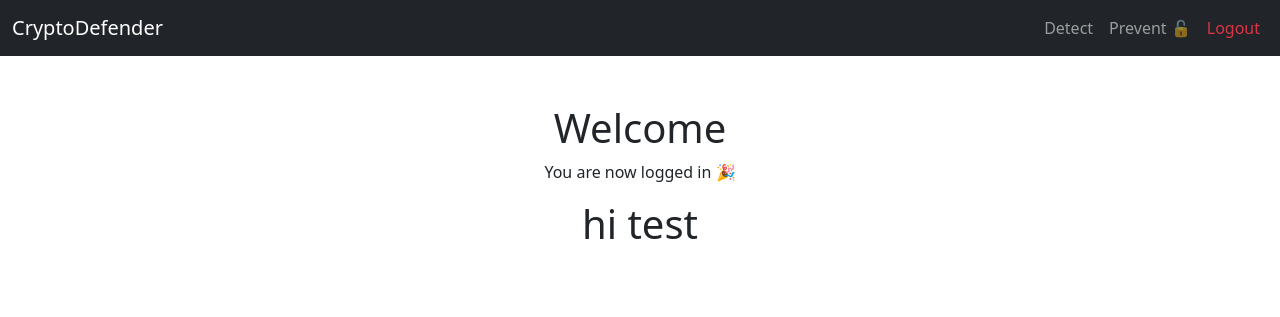
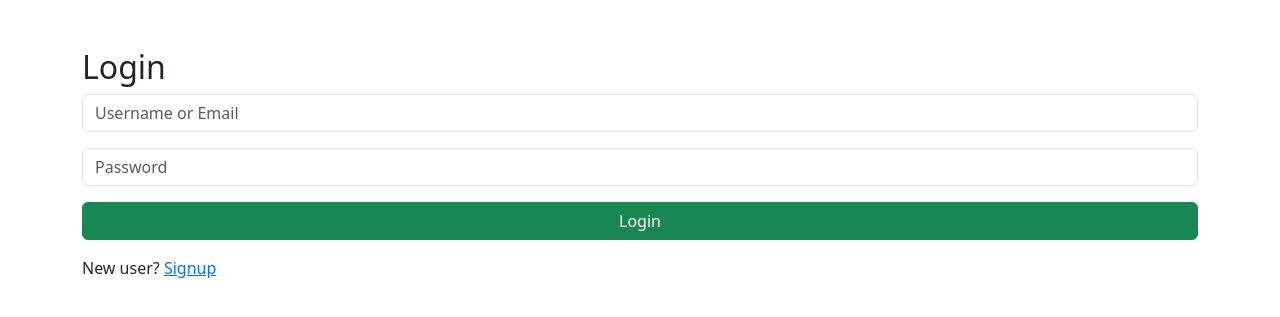
Before and after one commit to paragGonji/CryptoDefender, a Django app: page /login/ in a window 1280 px wide. Shown: the top 317 px of the page. Run offline with Django 5.2, Linux system fonts and the light colour scheme.

Commit message:
Login and Loutout Bug fixes

````diff
--- a/cryptodefender/core/views.py
+++ b/cryptodefender/core/views.py
@@ -115,19 +115,47 @@ def login_view(request):
         username = request.POST['username']
         password = request.POST['password']
 
-        user = authenticate(username=username, password=password)
+        user = authenticate(request, username=username, password=password)
 
-        if user:
+        if user is not None:
             login(request, user)
-            return redirect('home')
+            return redirect('home_loggedin')   # ✅ go to logged-in dashboard
+        else:
+            return render(request, 'core/login.html', {
+                'error': 'Invalid username or password'
+            })
 
-    return render(request, 'core/home_loggedin.html')
+    return render(request, 'core/login.html')   # ✅ ALWAYS show login page
 
 
+
+# 🔍 Mining Detection Function
+def detect_mining():
+    cpu = psutil.cpu_percent(interval=1)
+    ram = psutil.virtual_memory().percent
+    disk = psutil.disk_usage('/').percent
+
+    if cpu > 70 and ram > 80:
+        status = "⚠️ Crypto Mining Detected!"
+    else:
+        status = "✅ System Safe"
+
+    return status, cpu, ram, disk
+
+
+# 🏠 Home (Logged In)
 @login_required
 def home_loggedin(request):
-    return render(request, 'core/home_loggedin.html')
+    status, cpu, ram, disk = detect_mining()
+
+    return render(request, 'core/home_loggedin.html', {
+        'status': status,
+        'cpu': cpu,
+        'ram': ram,
+        'disk': disk
+    })
 
 def logout_view(request):
     logout(request)
-    return redirect('home')
+    request.session.flush()
+    return redirect('home')   # ✅ go to login page (better UX)
--- a/cryptodefender/cryptodefender/settings.py
+++ b/cryptodefender/cryptodefender/settings.py
@@ -147,6 +147,6 @@ EMAIL_PORT = 587
 EMAIL_USE_TLS = True
 
 
-
+LOGIN_URL = 'login'
 
 STATIC_URL = '/static/'
--- a/cryptodefender/templates/core/home_loggedin.html
+++ b/cryptodefender/templates/core/home_loggedin.html
@@ -19,9 +19,9 @@
                     <a class="nav-link" href="/detect/">Detect</a>
                 </li>
 
-                <!-- Prevent (UNLOCKED ✅) -->
+                <!-- Prevent (locked) -->
                 <li class="nav-item">
-                    <a class="nav-link" href="#">Prevent 🔓</a>
+                    <a class="nav-link disabled" href="#">Prevent 🔒</a>
                 </li>
 
                 <!-- Logout -->
@@ -39,7 +39,24 @@
     <h1>Welcome {{ request.user.username }}</h1>
     <p>You are now logged in 🎉</p>
 
-    <h1>hi test</h1>
+    <hr>
+
+    <h3>🔍 System Monitoring (Task Manager Data)</h3>
+
+    <div class="card p-4 mt-4 shadow">
+        <h5>CPU Usage: {{ cpu }}%</h5>
+        <h5>RAM Usage: {{ ram }}%</h5>
+        <h5>Disk Usage: {{ disk }}%</h5>
+
+        <hr>
+
+        {% if "Detected" in status %}
+            <h2 class="text-danger">{{ status }}</h2>
+        {% else %}
+            <h2 class="text-success">{{ status }}</h2>
+        {% endif %}
+    </div>
+
 </div>
 
 </body>
--- a/cryptodefender/templates/core/login.html
+++ b/cryptodefender/templates/core/login.html
@@ -1,5 +1,4 @@
 <!DOCTYPE html>
-
 <html>
 <head>
     <title>Login</title>
@@ -9,15 +8,17 @@
 
 <h2>Login</h2>
 
-<form method="post">
+<form method="post" action="{% url 'login' %}">
     {% csrf_token %}
-    <input type="text" name="username" placeholder="Username" class="form-control mb-3" required>
+
+    {% if error %}
+        <div class="alert alert-danger">{{ error }}</div>
+    {% endif %}
+
+    <input type="text" name="username" placeholder="Username or Email" class="form-control mb-3" required>
     <input type="password" name="password" placeholder="Password" class="form-control mb-3" required>
 
-```
-<button class="btn btn-success w-100">Login</button>
-```
-
+    <button class="btn btn-success w-100">Login</button>
 </form>
 
 <p class="mt-3">New user? <a href="{% url 'signup' %}">Signup</a></p>
````
